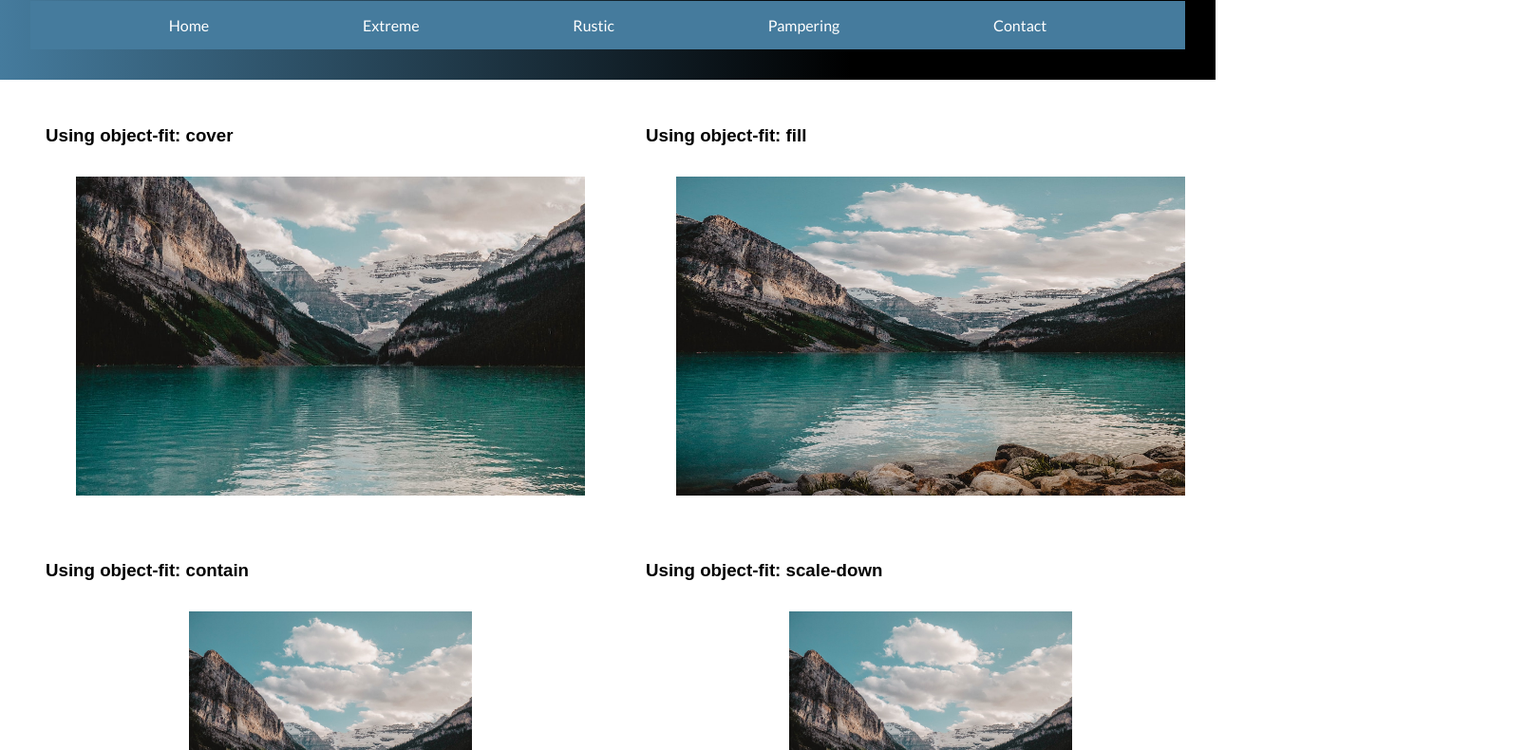
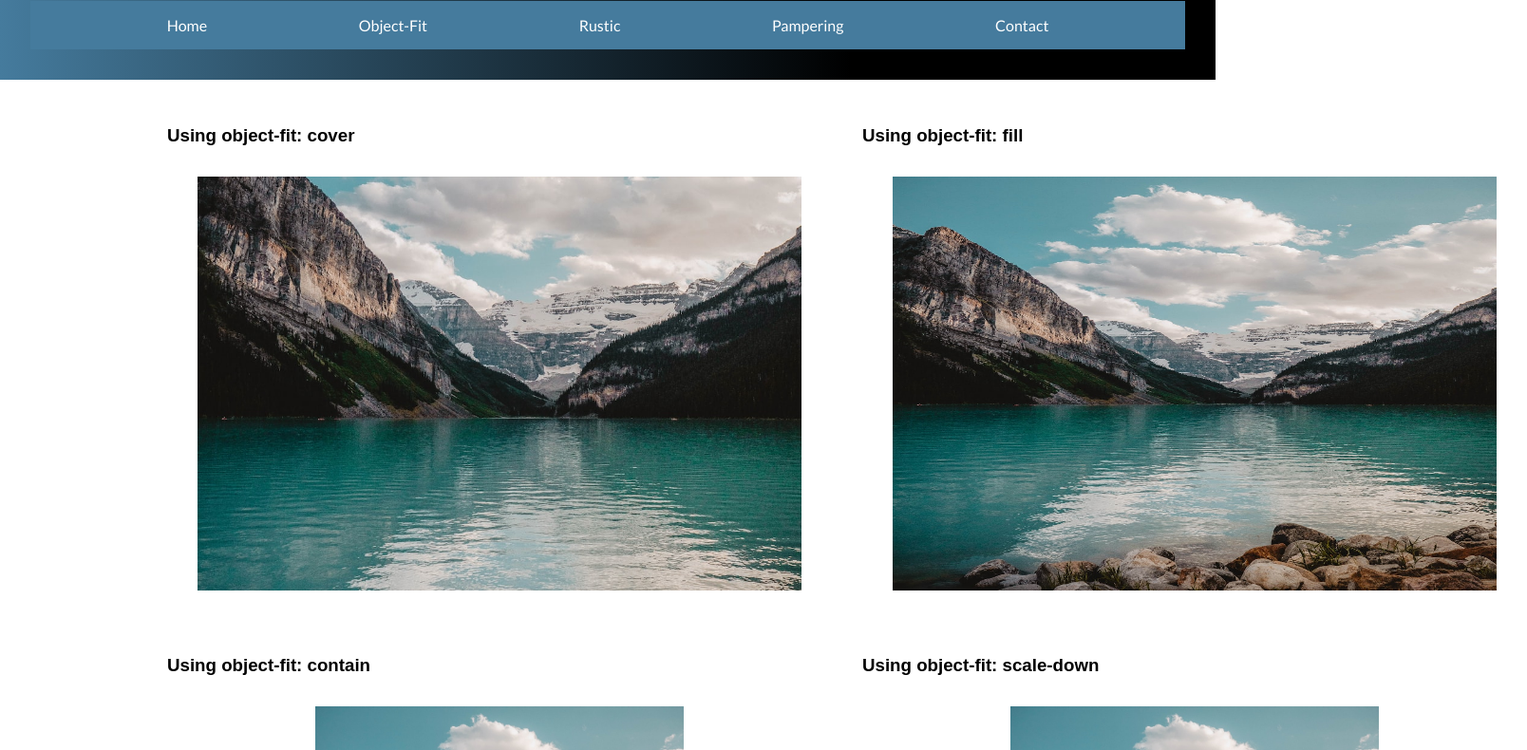
Before and after one commit to colormerainbow/dvc-webdesigns, a plain HTML site: page artdm173_projects/labs/responsive_images/object.html in a window 1280 px wide. Shown: the part 83-873 px from the top of the page at 95% size, 1608 px wide, since content can reach past the window. Drawn offline with Linux system fonts and the light colour scheme; a web font is replaced by a local one.

Commit message:
added media queries and adjusted image sizes and layout in diff screen sizes

```diff
--- a/artdm173_projects/labs/responsive_images/css/main.css
+++ b/artdm173_projects/labs/responsive_images/css/main.css
@@ -107,9 +107,11 @@ body {
     display:grid;
     grid-gap: 2rem;
     grid-template-areas:
-    "a a b b"
-    "c c d d"
-    "e e f f";
+    "a a"
+    "b b"
+    "c c"
+    "d d"
+    "e e";
  }
 
   .a {
@@ -130,8 +132,8 @@ body {
 
 
   .obj {
-    width: 600px;
-    height: 400px;
+    width: 400px;
+    height: 300px;
     padding: 2rem;
 }
 .obja {
@@ -169,6 +171,29 @@ body {
 }
 
 
+@media only screen and (min-width: 900px) {
+
+    /* Explicit layout of grid for Object-Fit Demo*/
+ .main-obj {
+    padding: 3rem;
+    max-width: 80%;
+    margin: auto;
+    display:grid;
+    grid-gap: 2rem;
+    grid-template-areas:
+    "a a b b"
+    "c c d d"
+    "e e f f";
+ }
+
+ .obj {
+    width: 500px;
+    height: 400px;
+    padding: 2rem;
+}
+}
+
+
 @media only screen and (min-width: 1200px) {
     .hero-image {
         height: 1000px;
@@ -179,6 +204,12 @@ body {
       .hero-text {
         color: #ffbe0b;
       }
+
+      .obj {
+        width: 700px;
+        height: 500px;
+        padding: 2rem;
+    }
 
 }
 
--- a/artdm173_projects/labs/responsive_images/object.html
+++ b/artdm173_projects/labs/responsive_images/object.html
@@ -17,8 +17,8 @@
 
         <nav class="site-nav">
             <ul>
-                <li><a class="home-pg" href="#">Home</a></li>
-                <li><a class="navlink" href="#">Extreme</a></li>
+                <li><a class="home-pg" href="index.html">Home</a></li>
+                <li><a class="navlink" href="#">Object-Fit</a></li>
                 <li><a class="navlink" href="#">Rustic</a></li>
                 <li><a class="navlink" href="#">Pampering</a></li>
                 <li><a class="navlink" href="#">Contact</a></li>
@@ -58,6 +58,7 @@
               <li>none</li>
           </ul>
           <p>Observe how the same image is rendered under the different object-fit settings.</p>
+          <p>Observe how the images are responsive based on the size of the screen, using media queries.</p>
     </div>
 
 
```
Also changed, not shown: artdm173_projects/labs/responsive_images/index.html (+1 -1 lines).
